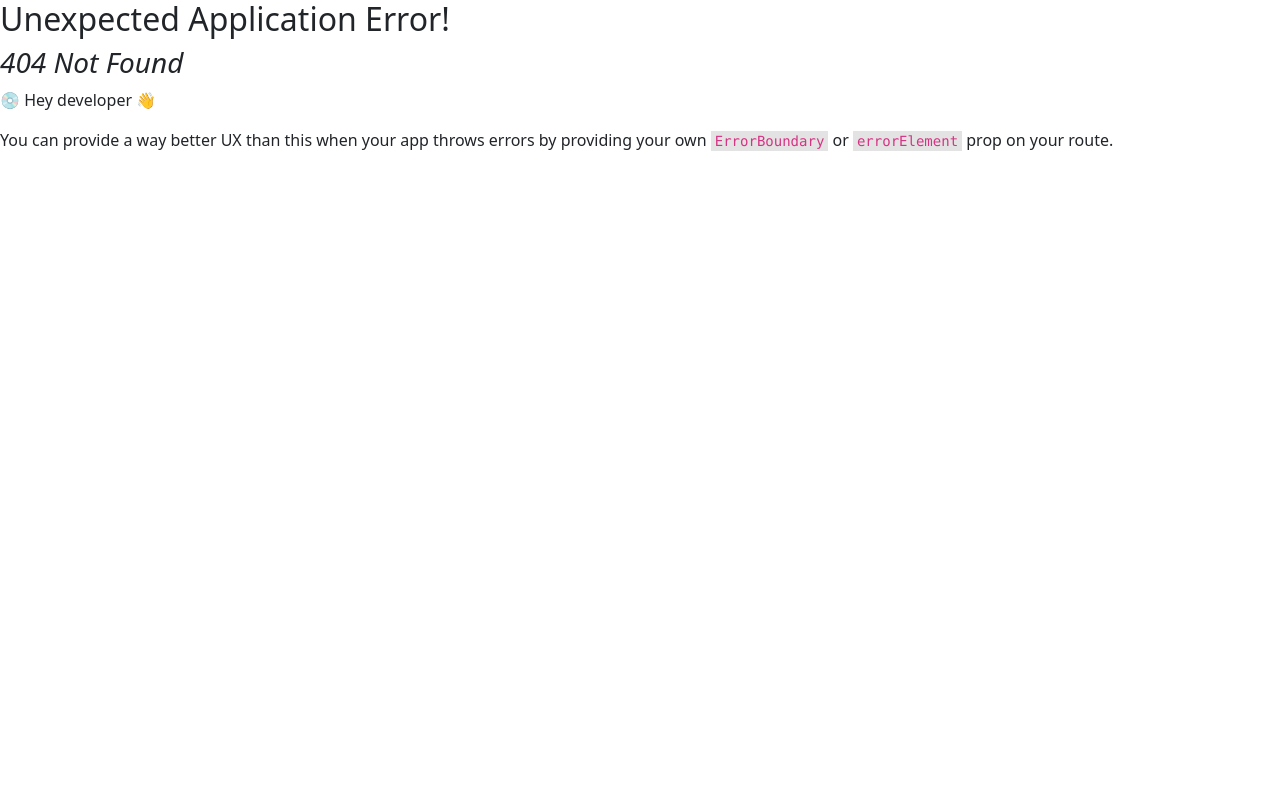
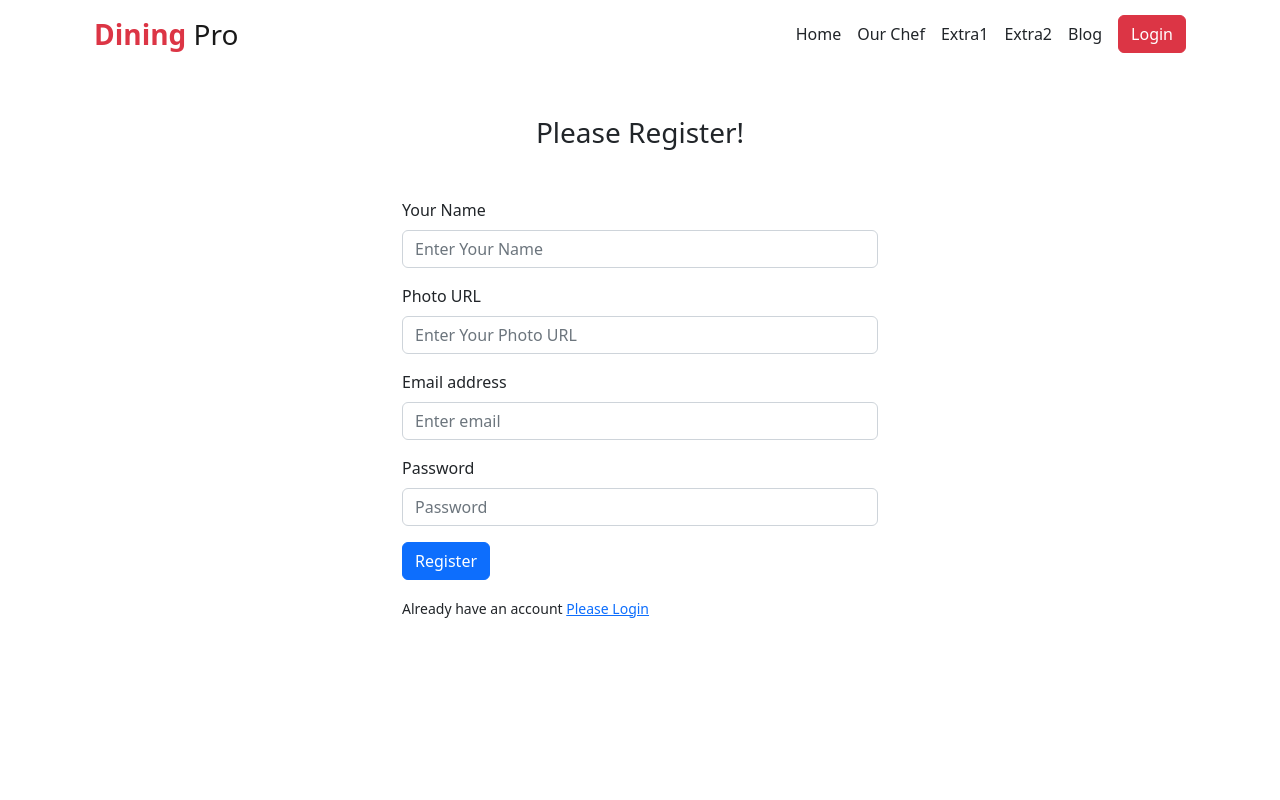
Before and after one commit to Bayshakhe/dinning-pro, a React (Vite) app: page /register in a window 1280 px wide. Before the commit this address had no page. Shown: the top 800 px of the page. Built offline with nearby package versions, Linux system fonts and the light colour scheme.

Commit message:
firebase setup and fixed some route issue

```diff
--- a/package.json
+++ b/package.json
@@ -11,6 +11,7 @@
   },
   "dependencies": {
     "bootstrap": "^5.2.3",
+    "firebase": "^9.21.0",
     "localforage": "^1.10.0",
     "match-sorter": "^6.3.1",
     "react": "^18.2.0",
--- /dev/null
+++ b/src/firebase/firebase.config.js
@@ -0,0 +1,19 @@
+// Import the functions you need from the SDKs you need
+import { initializeApp } from "firebase/app";
+// TODO: Add SDKs for Firebase products that you want to use
+// https://firebase.google.com/docs/web/setup#available-libraries
+
+// Your web app's Firebase configuration
+const firebaseConfig = {
+  apiKey: "AIzaSyBU-QOeakQAOHsBnrMDstWNLGTnEROIiXY",
+  authDomain: "dining-pro-ec894.firebaseapp.com",
+  projectId: "dining-pro-ec894",
+  storageBucket: "dining-pro-ec894.appspot.com",
+  messagingSenderId: "550294588171",
+  appId: "1:550294588171:web:6c6fcfd1bbb9c0f1dbb00e"
+};
+
+// Initialize Firebase
+const app = initializeApp(firebaseConfig);
+
+export default app;
--- /dev/null
+++ b/src/layouts/homeLayout/HomeLayout.jsx
@@ -0,0 +1,18 @@
+import React from "react";
+import Header from "../../shared/header/Header";
+import { Outlet } from "react-router-dom";
+import Footer from "../../shared/footer/Footer";
+
+const HomeLayout = () => {
+  return (
+    <div>
+      <Header></Header>
+      <div className="min-vh-100">
+        <Outlet></Outlet>
+      </div>
+      <Footer></Footer>
+    </div>
+  );
+};
+
+export default HomeLayout;
--- a/src/pages/blog/Blog.jsx
+++ b/src/pages/blog/Blog.jsx
@@ -5,10 +5,7 @@ import Footer from "../../shared/footer/Footer";
 
 const Blog = () => {
   return (
-    <>
-      <Container>
-        <Header></Header>
-        <div className="mt-5 w-75 mx-auto min-vh-100">
+    <div className="mt-5 w-75 mx-auto">
       <h3 className="mb-5 text-center fw-bold text-danger text-decoration-underline">
         Blogs
       </h3>
@@ -17,12 +14,12 @@ const Blog = () => {
         component.
       </h6>
       <p className="ms-3 mb-4">
-            An uncontrolled component managed by its own state. When user
-            interact, uncontrolled component updates its state value. it is more
-            difficult to debug and more complex code.
+        An uncontrolled component managed by its own state. When user interact,
+        uncontrolled component updates its state value. it is more difficult to
+        debug and more complex code.
         <br />A controlled component managed by components state. Controlled
-            component updates components value on user interaction. It is easy
-            to debug, and less complex code than uncontrolled component.
+        component updates components value on user interaction. It is easy to
+        debug, and less complex code than uncontrolled component.
       </p>
       <h6>2. How to validate React Props using PropType?</h6>
       <p className="ms-3 mb-4">
@@ -39,17 +36,13 @@ const Blog = () => {
       </p>
       <h6>4. What is custom hook? Why will you create a custom hook?</h6>
       <p className="ms-3">
-            A custom hook is a Javascript function, whose name starts with "use"
-            and that may call other hooks.
+        A custom hook is a Javascript function, whose name starts with "use" and
+        that may call other hooks.
         <br />
-            Custom hook can be reused easily, which makes the code cleaner. It
-            also enhances the rendering speed. That's why we will create a
-            custom hook.
+        Custom hook can be reused easily, which makes the code cleaner. It also
+        enhances the rendering speed. That's why we will create a custom hook.
       </p>
     </div>
-      </Container>
-      <Footer></Footer>
-    </>
   );
 };
 
--- a/src/pages/home/Home.jsx
+++ b/src/pages/home/Home.jsx
@@ -1,20 +1,12 @@
 import React from "react";
 import { Container } from "react-bootstrap";
-import Header from "../../shared/header/Header";
 import Banner from "../../components/banner/Banner";
-import Footer from "../../shared/footer/Footer";
 
 const Home = () => {
   return (
-    <>
-      <Container>
-        <Header></Header>
-        <div className="min-vh-100">
+        <Container className="min-vh-100">
           <Banner></Banner>
-        </div>
-      </Container>
-      <Footer></Footer>
-    </>
+        </Container>
   );
 };
 
--- /dev/null
+++ b/src/pages/login/Login.jsx
@@ -0,0 +1,36 @@
+import React from "react";
+import { Button, Container, Form } from "react-bootstrap";
+import { Link } from "react-router-dom";
+
+const Login = () => {
+  return (
+      <Container style={{maxWidth: '500px'}}>
+        <h3 className="text-center my-5"> Please Login!</h3>
+        <Form>
+          <Form.Group className="mb-3" controlId="formBasicEmail">
+            <Form.Label>Email address</Form.Label>
+            <Form.Control type="email" name="email" placeholder="Enter email" />
+          </Form.Group>
+
+          <Form.Group className="mb-3" controlId="formBasicPassword">
+            <Form.Label>Password</Form.Label>
+            <Form.Control type="password" name="password" placeholder="Password" />
+          </Form.Group>
+          <Button variant="primary" type="submit">
+            Login
+          </Button>
+          <div className="d-flex gap-2 mt-4">
+          <button className="btn btn-outline-primary w-100">
+          Login with Google
+          </button>
+          <button className="btn btn-outline-primary w-100">
+          Login with Github
+          </button>
+          </div>
+          <p className="mt-3"><small>Don't have an account <Link to='/register'>Please Register</Link></small></p>
+        </Form>
+      </Container>
+  );
+};
+
+export default Login;
--- /dev/null
+++ b/src/pages/register/Register.jsx
@@ -0,0 +1,59 @@
+import React, { useContext } from 'react';
+import { Button, Container, Form } from 'react-bootstrap';
+import { Link } from 'react-router-dom';
+import { AuthContext } from '../../providers/authProvider/AuthProvider';
+
+const Register = () => {
+    const {user, createUser} = useContext(AuthContext);
+
+    const handleRegister = (event) => {
+        event.preventDefault()
+        const form = event.target;
+        const name = form.name.value;
+        const photo = form.photo.value;
+        const email = form.email.value;
+        const password = form.password.value;
+        createUser(email, password)
+        .then(result => {
+            const loggedUser = result.user;
+            console.log(loggedUser)
+        })
+        .catch(error => {
+            console.log(error.message)
+        })
+
+    }
+
+    return (
+        <Container style={{maxWidth: '500px'}}>
+        <h3 className="text-center my-5"> Please Register!</h3>
+        <Form onSubmit={handleRegister}>
+          <Form.Group className="mb-3" controlId="formName">
+            <Form.Label>Your Name</Form.Label>
+            <Form.Control type="text" name="name" placeholder="Enter Your Name" />
+          </Form.Group>
+
+          <Form.Group className="mb-3" controlId="formPhotoURL">
+            <Form.Label>Photo URL</Form.Label>
+            <Form.Control type="text" name="photo" placeholder="Enter Your Photo URL" />
+          </Form.Group>
+
+          <Form.Group className="mb-3" controlId="formBasicEmail">
+            <Form.Label>Email address</Form.Label>
+            <Form.Control type="email" name="email" placeholder="Enter email" />
+          </Form.Group>
+
+          <Form.Group className="mb-3" controlId="formBasicPassword">
+            <Form.Label>Password</Form.Label>
+            <Form.Control type="password" name="password" placeholder="Password" />
+          </Form.Group>
+          <Button variant="primary" type="submit">
+            Register
+          </Button>
+          <p className="mt-3"><small>Already have an account <Link to='/login'>Please Login</Link></small></p>
+        </Form>
+      </Container>
+    );
+};
+
+export default Register;
--- /dev/null
+++ b/src/providers/authProvider/AuthProvider.jsx
@@ -0,0 +1,32 @@
+import React, { useState } from 'react';
+import { createContext } from "react";
+import { createUserWithEmailAndPassword, getAuth, signInWithEmailAndPassword } from "firebase/auth";
+import app from '../../firebase/firebase.config';
+
+export const AuthContext = createContext(null);
+
+const AuthProvider = ({children}) => {
+    const auth = getAuth(app);
+    const [user, setUser] = useState(null);
+
+    const createUser = (email, password) => {
+        return createUserWithEmailAndPassword(auth, email, password)
+    }
+
+    const loginUser = (email, password) => {
+        return signInWithEmailAndPassword(auth, email, password)
+    }
+
+    const authInfo = {
+        user,
+        createUser,
+        loginUser,
+    }
+    return (
+        <AuthContext.Provider value={authInfo}>
+            {children}
+        </AuthContext.Provider>
+    );
+};
+
+export default AuthProvider;
--- a/src/shared/header/Header.jsx
+++ b/src/shared/header/Header.jsx
@@ -4,6 +4,7 @@ import { Link, NavLink } from "react-router-dom";
 
 const Header = () => {
   return (
+    <Container>
       <Navbar bg="white" expand="lg">
         <Container fluid>
           <Navbar.Brand href="#" className="fs-3">
@@ -73,6 +74,7 @@ const Header = () => {
           </Navbar.Collapse>
         </Container>
       </Navbar>
+    </Container>
   );
 };
 
```
Also changed, not shown: src/main.jsx (+15 -11 lines), src/route/route/Route.jsx (+16 -3 lines), 1 other file (tests, documents, lock files or other folders). Lines whose indentation alone changed are shown as unchanged.
